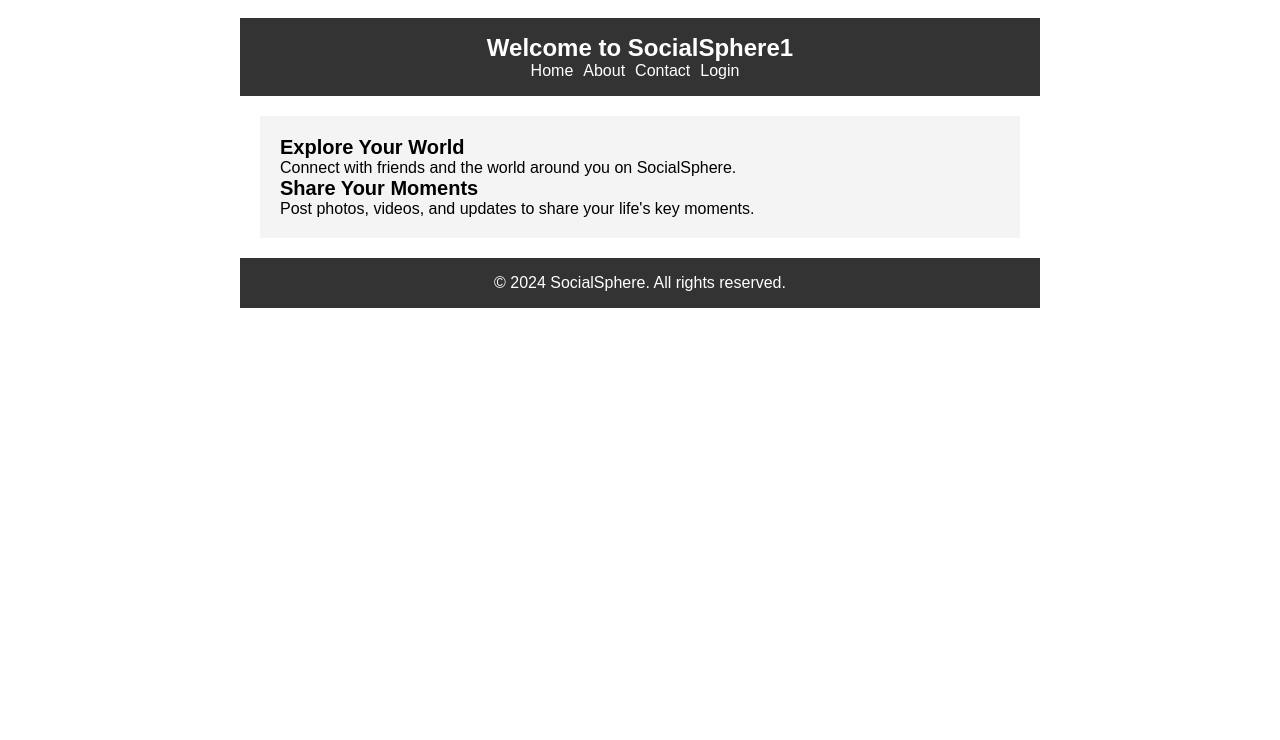
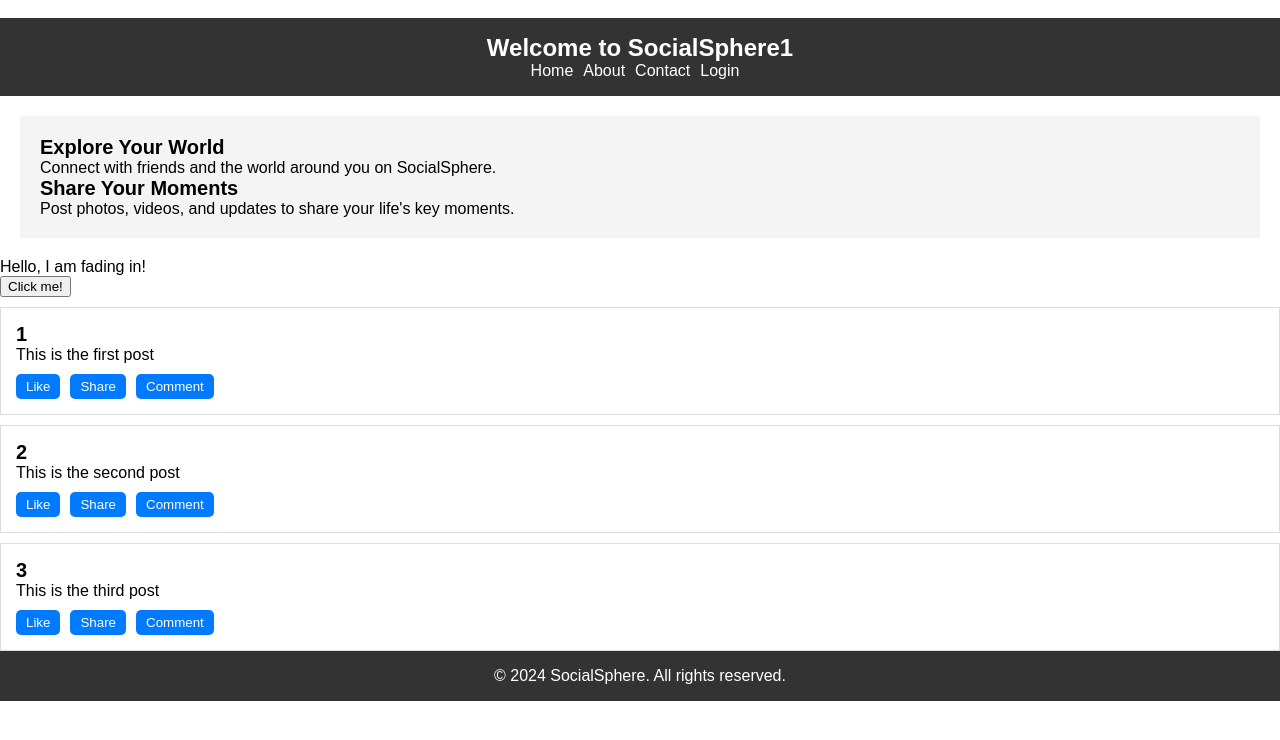
Before and after one commit to TheRealArpit/Unityhub, a React (Create React App) app in the folder my-app/: page / in a window 1280 px wide. Shown: the top 740 px of the page. Built offline with nearby package versions, Linux system fonts and the light colour scheme.

Commit message:
Test stuff

```diff
--- a/my-app/src/HomePage.js
+++ b/my-app/src/HomePage.js
@@ -1,6 +1,6 @@
-import React from 'react';
-import { Link } from 'react-router-dom';
-import Header from './Header';
+import React , { useState, useEffect } from 'react';
+import { Header, Footer } from './ReuseableComponents';
+import Post from './Post';
 
 // Define the Main component
 const MainContent = () => {
@@ -18,21 +18,58 @@ const MainContent = () => {
     );
 };
 
-// Define the Footer component
-const Footer = () => {
+const FadeInComponent = ({ onAddPost }) => {
+    const [visible, setVisible] = useState(false);
+
+    useEffect(() => {
+        setVisible(true);
+    }, []);
+
     return (
-        <footer>
-            <p>&copy; 2024 SocialSphere. All rights reserved.</p>
-        </footer>
+        <div>
+            <div className={`fadeIn ${visible ? 'visible' : ''}`}>
+                Hello, I am fading in!
+            </div>
+            <button onClick={() => {
+                setVisible(!visible);
+                onAddPost();
+                }}>
+                Click me!
+            </button>
+        </div>
+    );
+};
+
+const PostList = ({ posts }) => {
+    return (
+        <div className="post-list">
+            {posts.map((post) => (
+                <Post key={post.id} id={post.id} content={post.content} />
+            ))}
+        </div>
     );
 };
 
 // Define the HomePage component
 const HomePage = () => {
+
+    const [posts, setPosts] = useState([
+        { id: 1, content: 'This is the first post' },
+        { id: 2, content: 'This is the second post' },
+        { id: 3, content: 'This is the third post' }
+    ]);
+
+    const addPost = () => {
+        const newPost = { id: posts.length + 1, content: 'This is a new post' };
+        setPosts([...posts, newPost]);
+    };
+
     return (
         <div className="container">
             <Header name = "Welcome to SocialSphere1" />
             <MainContent />
+            <FadeInComponent onAddPost={addPost} />
+            <PostList posts={posts} />
             <Footer />
         </div>
     );
--- a/my-app/src/LoginPage.js
+++ b/my-app/src/LoginPage.js
@@ -1,6 +1,6 @@
 import React from 'react';
-import { Link } from 'react-router-dom';
-import Header from './Header';
+import { Header } from './ReuseableComponents';
+
 
 
 // Define the HomePage component
--- /dev/null
+++ b/my-app/src/Post.js
@@ -0,0 +1,20 @@
+import React from 'react';
+
+// Define the Post component
+const Post = ({ id, content }) => {
+    return (
+        <div className="post">
+            <div className="post-content">
+                <h2>{id}</h2>
+                {content}
+            </div>
+            <div className="post-actions">
+                <button onClick={() => alert('Liked!')}>Like</button>
+                <button onClick={() => alert('Shared!')}>Share</button>
+                <button onClick={() => alert('Comment opened!')}>Comment</button>
+            </div>
+        </div>
+    );
+};
+
+export default Post;
--- a/my-app/src/Header.js
+++ b/my-app/src/ReuseableComponents.js
@@ -2,7 +2,7 @@ import React from 'react';
 import { Link } from 'react-router-dom';
 
 // Define the Header component
-const Header = ({ name }) => {
+export const Header = ({ name }) => {
     return (
         <header>
             <h1>{ name }</h1>
@@ -18,4 +18,11 @@ const Header = ({ name }) => {
     );
 };
 
-export default Header;
+// Define the Footer component
+export const Footer = () => {
+    return (
+        <footer>
+            <p>&copy; 2024 SocialSphere. All rights reserved.</p>
+        </footer>
+    );
+};
--- a/my-app/src/styles.css
+++ b/my-app/src/styles.css
@@ -39,7 +39,7 @@ footer {
 }
 
 .container {
-    max-width: 800px;
+    /*max-width: 800px;*/
     margin: auto;
 }
 
@@ -54,3 +54,36 @@ h2 {
 p {
     font-size: 16px;
 }
+
+.fadeIn {
+    opacity: 0;
+    transition: opacity 0.5s ease;
+}
+.fadeIn.visible {
+    opacity: 1;
+}
+
+.post {
+    border: 1px solid #ddd;
+    padding: 15px;
+    margin-top: 10px;
+    background-color: #fff;
+}
+
+.post-content {
+    margin-bottom: 10px;
+}
+
+.post-actions button {
+    margin-right: 10px;
+    padding: 5px 10px;
+    background-color: #007BFF;
+    color: white;
+    border: none;
+    border-radius: 5px;
+    cursor: pointer;
+}
+
+.post-actions button:hover {
+    background-color: #0056b3;
+}
```
